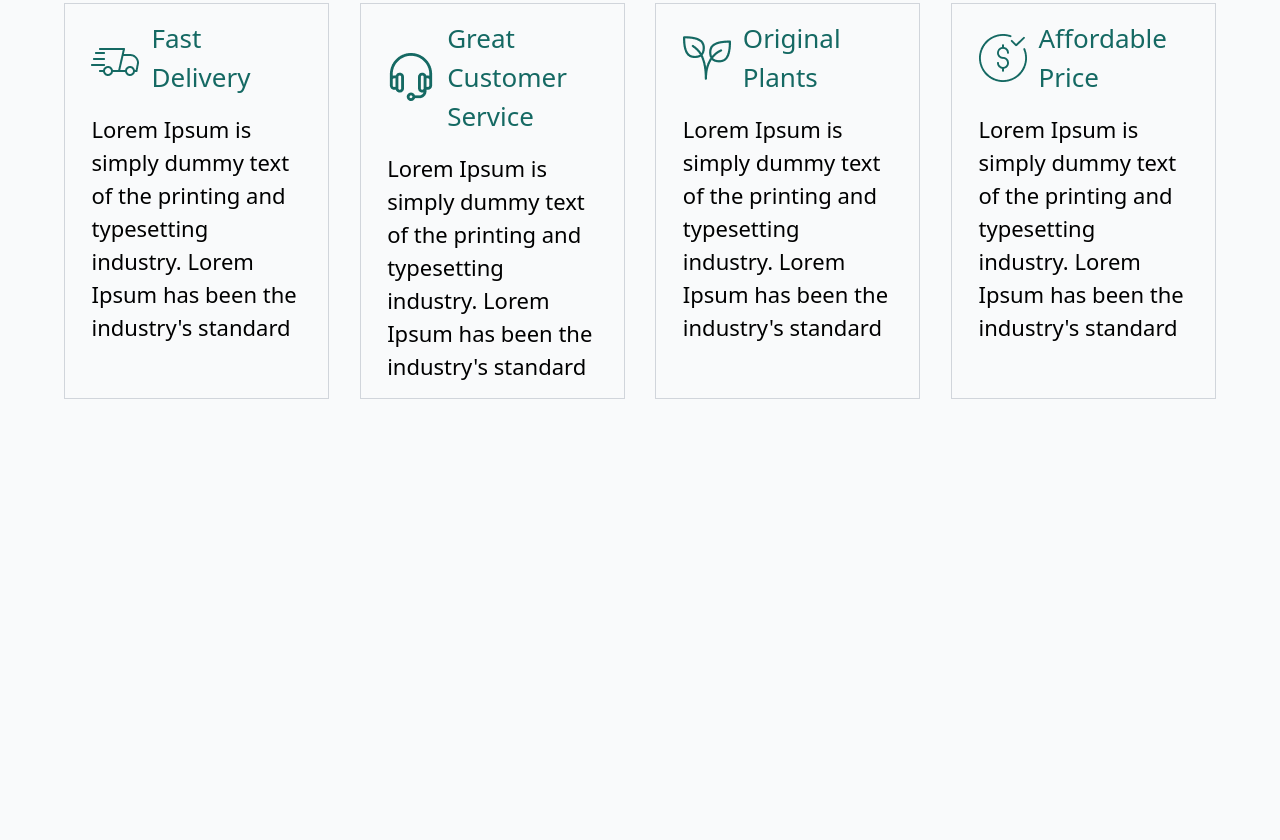
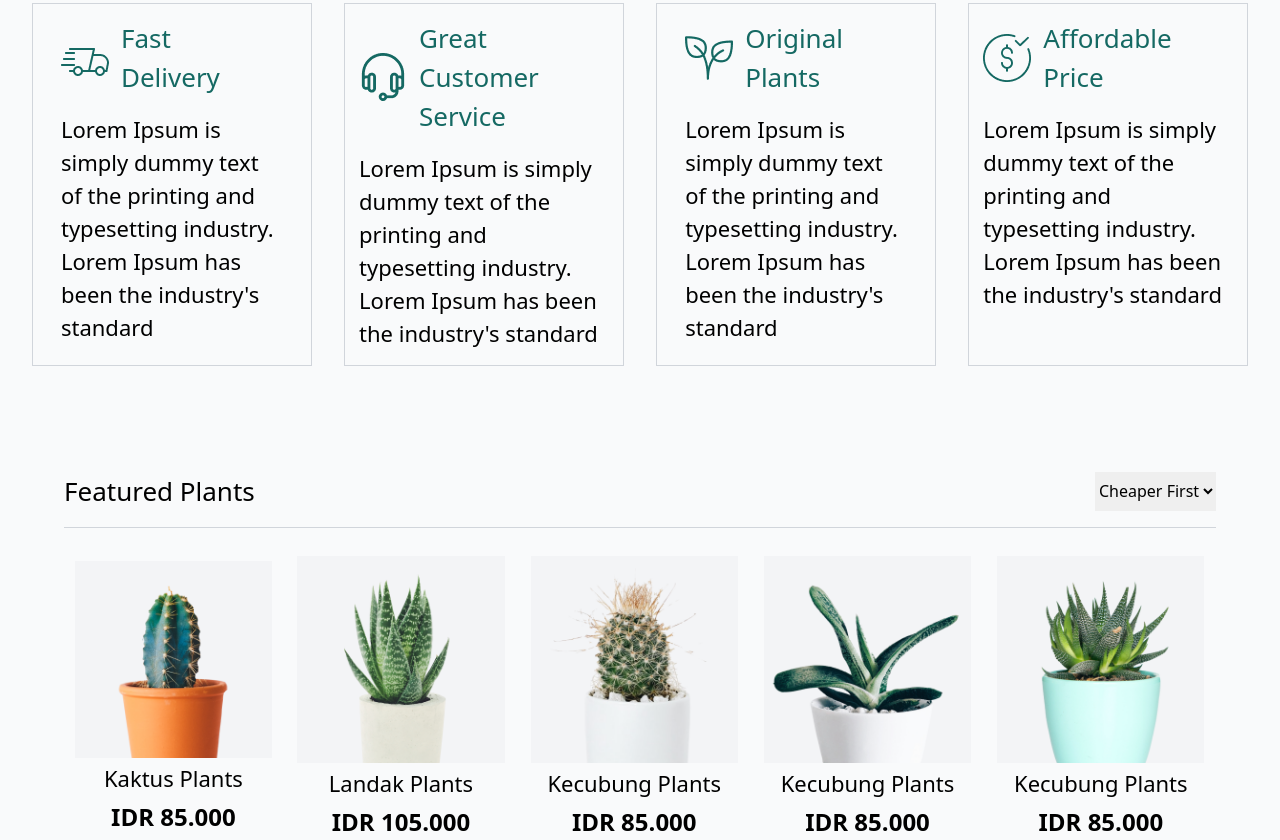
Before and after one commit to akob1r21/HomeWork240125, a website: page src/index.html in a window 1280 px wide. Shown: the part 802-1642 px from the top of the page. Before the commit the page ends 1201 px from the top, so only its background shows below. Drawn offline with Linux system fonts and the light colour scheme.

Commit message:
section3 added

```diff
--- a/src/index.html
+++ b/src/index.html
@@ -69,9 +69,11 @@
       </div>
     </div>
     <div
-      class="second w-[90%] mx-auto grid grid-cols-[47%_47%] grid-rows-[auto_auto] gap-4 mt-10 xl:grid-cols-[23%_23%_23%_23%] xl:grid-rows-[auto] xl:mt-[90px] xl:max-w-[1350px] xl:justify-between"
+      class="second w-[95%] mx-auto grid grid-cols-[48%_48%] grid-rows-[auto_auto] gap-4 mt-10 xl:grid-cols-[23%_23%_23%_23%] xl:grid-rows-[auto] xl:mt-[90px] xl:max-w-[1350px] xl:justify-between"
     >
-      <div class="grid1 flex flex-col gap-4 border border-gray-300 px-[10%] py-[15px]">
+      <div
+        class="grid1 flex flex-col gap-4 border border-gray-300 px-[10%] py-[15px]"
+      >
         <div class="first flex w-1/2 gap-3 items-center">
           <img src="./fast 1.png" alt="" />
           <p class="text-[20px] text-[#156963] xl:text-[26px] font-[500]">
@@ -83,7 +85,9 @@
           industry. Lorem Ipsum has been the industry's standard
         </p>
       </div>
-      <div class="grid1 flex flex-col gap-4 border border-gray-300 px-[10%] py-[15px]">
+      <div
+        class="grid1 flex flex-col gap-4 border border-gray-300 px-[5%] py-[15px]"
+      >
         <div class="first flex w-full gap-3 items-center">
           <img src="./headphones 1.png" alt="" />
           <p class="text-[20px] text-[#156963] xl:text-[26px] font-[500]">
@@ -95,11 +99,14 @@
           industry. Lorem Ipsum has been the industry's standard
         </p>
       </div>
-      <div class="grid1 flex flex-col gap-4 border border-gray-300 px-[10%] py-[15px]">
+      <div
+        class="grid1 flex flex-col gap-4 border border-gray-300 px-[10%] py-[15px]"
+      >
         <div class="first flex w-full gap-3 items-center">
           <img src="./plant 1.png" alt="" />
           <p class="text-[20px] text-[#156963] xl:text-[26px] font-[500]">
-            Original <br> Plants
+            Original <br />
+            Plants
           </p>
         </div>
         <p class="text-[16px] xl:text-[22px]">
@@ -107,7 +114,9 @@
           industry. Lorem Ipsum has been the industry's standard
         </p>
       </div>
-      <div class="grid1 flex flex-col gap-4 border border-gray-300 px-[10%] py-[15px]">
+      <div
+        class="grid1 flex flex-col gap-4 border border-gray-300 px-[5%] py-[15px]"
+      >
         <div class="first flex w-full gap-3 items-center">
           <img src="./dollar-symbol 1.png" alt="" />
           <p class="text-[20px] text-[#156963] xl:text-[26px] font-[500]">
@@ -120,5 +129,38 @@
         </p>
       </div>
     </div>
+    <div class="sec3 w-[90%] mx-auto flex justify-between py-4 xl:max-w-[1350px] mt-4 xl:mt-[90px] border-b border-gray-300">
+      <h2 class="text-[20px] xl:text-[26px]">Featured Plants</h2>
+      <select name="" id="">
+        <option value="">Cheaper First</option>
+      </select>
+    </div>
+    <div class="allsec3 w-[90%] mx-auto flex justify-center flex-wrap mt-5 items-center xl:max-w-[1350px] xl:justify-between ">
+         <div class="p1 w-[47%] flex flex-col gap-1 items-center mt-2 xl:w-[19%] ">
+          <img class="w-[90%]" src="./Mask Group (2).png" alt="">
+          <p class="text-[16px] xl:text-[22px]">Kaktus Plants</p>
+          <p class="text-[18px] xl:text-[24px] font-[600]">IDR 85.000</p>
+         </div>
+         <div class="p1 w-[47%] flex flex-col gap-1 items-center mt-2 xl:w-[20%]">
+          <img class="w-[90%]" src="./Mask Group (3).png" alt="">
+          <p class="text-[16px] xl:text-[22px]">Landak Plants</p>
+          <p class="text-[18px] xl:text-[24px] font-[600]">IDR 105.000</p>
+         </div>
+         <div class="p1 w-[47%] flex flex-col gap-1 items-center mt-2 xl:w-[20%]">
+          <img class="w-[90%]" src="./Mask Group (4).png" alt="">
+          <p class="text-[16px] xl:text-[22px]">Kecubung Plants</p>
+          <p class="text-[18px] xl:text-[24px] font-[600]">IDR 85.000</p>
+         </div>
+         <div class="p1 w-[47%] flex flex-col gap-1 items-center mt-2 xl:w-[20%]">
+          <img class="w-[90%]" src="./Mask Group (5).png" alt="">
+          <p class="text-[16px] xl:text-[22px]">Kecubung Plants</p>
+          <p class="text-[18px] xl:text-[24px] font-[600]">IDR 85.000</p>
+         </div>
+         <div class="p1 w-[47%]  flex flex-col gap-1 items-center mt-2 xl:w-[20%]">
+          <img class="w-[90%]" src="./Mask Group (6).png" alt="">
+          <p class="text-[16px] xl:text-[22px]">Kecubung Plants</p>
+          <p class="text-[18px] xl:text-[24px] font-[600]">IDR 85.000</p>
+         </div>
+    </div>
   </body>
 </html>
```
Also changed, not shown: src/Mask Group (2).png (added), src/Mask Group (3).png (added), src/Mask Group (4).png (added), src/Mask Group (5).png (added), src/Mask Group (6).png (added), src/output.css.
